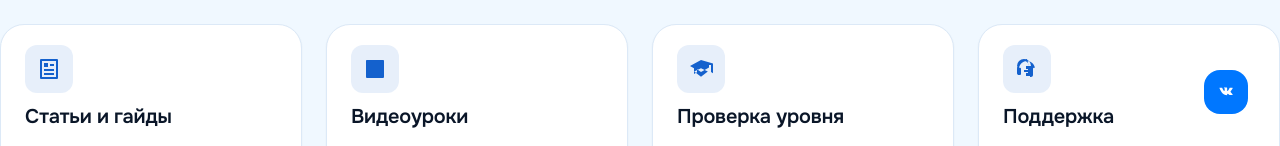
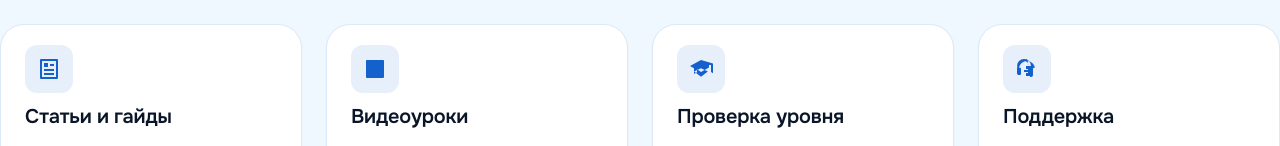
Before and after one commit to NURZHAN0V/aitishka-pro, a Vue app: page / in a window 1280 px wide. Shown: the part 654-800 px from the top of the page. Built offline with nearby package versions, Linux system fonts and the light colour scheme; no server answers.

Commit message:
Убрать кнопку ВКонтакте из FAB-панели.

```diff
--- a/src/core/constants/vk.ts
+++ /dev/null
@@ -1,5 +0,0 @@
-/** VK community numeric ID (oid in video embeds: -229925889). */
-export const VK_COMMUNITY_ID = 229925889
-
-/** Opens VK messenger with the community (official vk.me short link). */
-export const VK_COMMUNITY_CHAT_URL = 'https://vk.me/aitishka'
--- a/src/modules/layout/components/FabButtons.vue
+++ b/src/modules/layout/components/FabButtons.vue
@@ -1,7 +1,5 @@
 <script setup lang="ts">
 import { onMounted, onUnmounted, ref } from 'vue'
-import BaseIcon from '@/core/components/BaseIcon.vue'
-import { VK_COMMUNITY_CHAT_URL } from '@/core/constants/vk'
 
 const isScrollVisible = ref(false)
 
@@ -37,24 +35,13 @@ function scrollToTop() {
       Наверх
     </button>
   </Transition>
-
-  <a
-    :href="VK_COMMUNITY_CHAT_URL"
-    target="_blank"
-    rel="noopener noreferrer"
-    class="fab__btn fab__btn--vk"
-    aria-label="Чат сообщества ВК"
-    title="Написать в сообщения"
-  >
-    <BaseIcon name="vk" size="1.25rem" />
-  </a>
 </template>
 
 <style scoped lang="scss">
 .scroll-top {
   position: fixed;
   left: 50%;
-  bottom: 3.75rem;
+  bottom: 2rem;
   z-index: 40;
   transform: translateX(-50%);
   padding: 0.375rem 1rem;
@@ -87,45 +74,10 @@ function scrollToTop() {
   transform: translateX(-50%) translateY(0.75rem);
 }
 
-.fab__btn {
-  position: fixed;
-  right: 2rem;
-  bottom: 2rem;
-  z-index: 40;
-  display: flex;
-  align-items: center;
-  justify-content: center;
-  padding: 0.75rem;
-  border: none;
-  border-radius: $radius-md;
-  color: $color-on-primary;
-  background: $color-primary;
-  transition: background-color 0.2s;
-
-  &:active,
-  &:hover {
-    background: $color-primary-hover;
-  }
-
-  &--vk {
-    background: #0077ff;
-
-    &:active,
-    &:hover {
-      background: #0066dd;
-    }
-  }
-}
-
 @media (max-width: $bp-mobile) {
   .scroll-top {
-    bottom: 2.75rem;
+    bottom: 1.25rem;
     padding: 0.3125rem 0.875rem;
-  }
-
-  .fab__btn {
-    right: 1rem;
-    bottom: 1.25rem;
   }
 }
 </style>
```
